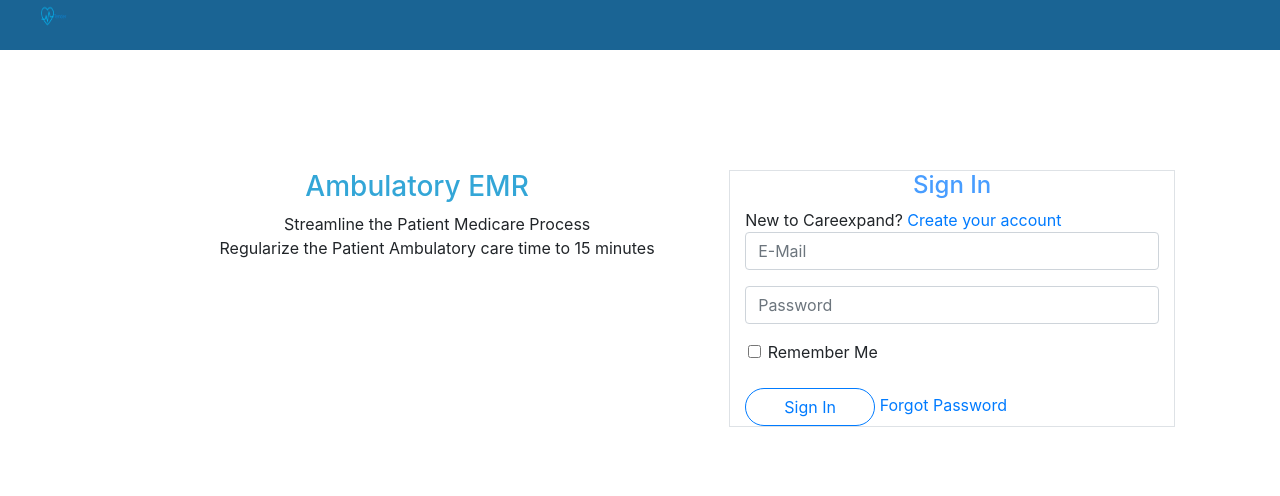
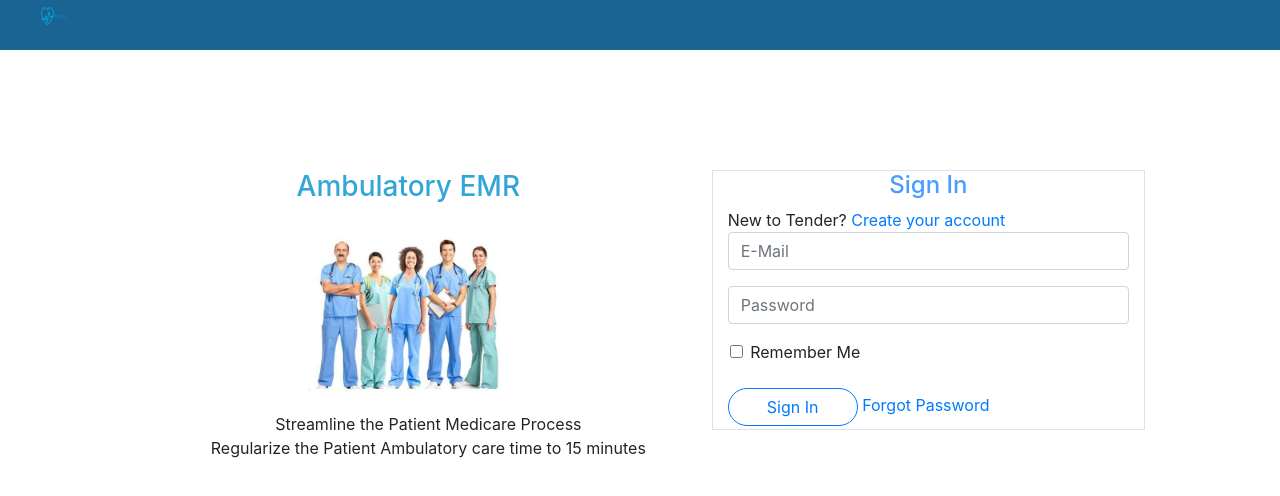
Before and after one commit to VaishaliJula/ASP-EMR, an Angular app: page / in a window 1280 px wide. Shown: the top 496 px of the page. Built offline with nearby package versions, Linux system fonts and the light colour scheme.

Commit message:
Chnages To Login and Header Component

```diff
--- a/src/app/header/header.component.css
+++ b/src/app/header/header.component.css
@@ -1,3 +1,3 @@
-.header{
-	background-color: RGB(26, 100, 148);;
+.loginHeader{
+	background-color: RGB(26, 100, 148);
 }
--- a/src/app/header/header.component.html
+++ b/src/app/header/header.component.html
@@ -1,4 +1,4 @@
-<div class="container-fluid header">
+<div class="container-fluid loginHeader">
 		<img src="assets/MyLogo.png" alt="Ops!!!" width=80em
 			height=50em>
 </div>
--- a/src/app/login-page/login-page.component.css
+++ b/src/app/login-page/login-page.component.css
@@ -1,5 +1,8 @@
 .loginRow {
 	padding: 120px;
+	max-width: 100%;
+    overflow-x: hidden;
+
 }
 .advSection {
 	text-align: center;
@@ -10,11 +13,9 @@
 h3{
 	color: #33a6d7;
 }
-.changeViewButton{border-radius: 20px;}
-
-/* .loginSection {
-	text-align: center;
-} */
+.loginSection{
+	height: 260px;
+}
 h4{
 	color: #489dff;
 	text-align: center;
--- a/src/app/login-page/login-page.component.html
+++ b/src/app/login-page/login-page.component.html
@@ -3,11 +3,11 @@
 	<div class="col-md-7 advSection">
 		<div>
 			<h3>Ambulatory EMR</h3>
+			<img src="assets/hospital-staff.jpg" alt="Ops!!!" width=200em
+				height=200em>
 			<ul class="noBullets">
-				<li>Streamline the Patient Medicare Process
-				</li>
-				<li>Regularize the Patient Ambulatory care time to 15 minutes
-</li>
+				<li>Streamline the Patient Medicare Process</li>
+				<li>Regularize the Patient Ambulatory care time to 15 minutes</li>
 			</ul>
 		</div>
 
@@ -15,7 +15,7 @@
 
 	<div class="col-md-5 border loginSection">
 		<h4>{{loginTitle}}</h4>
-		<span>New to Careexpand? <a href="">Create your account</a></span>
+		<span>New to Tender? <a href="">Create your account</a></span>
 		<form novalidate>
 			<div class="form-group">
 				<input type="text" class="form-control" id="email"
@@ -32,8 +32,7 @@
 			</div>
 			<span><button type="button"
 					class="btn btn-outline-primary btn-rounded waves-effect signInButton">Sign
-					In</button>
-				<a href=""> Forgot Password</a></span>
+					In</button> <a href=""> Forgot Password</a></span>
 		</form>
 	</div>
 
--- a/src/app/login-page/login-page.component.ts
+++ b/src/app/login-page/login-page.component.ts
@@ -8,13 +8,6 @@
 export class LoginPageComponent implements OnInit {
 
 loginTitle = 'Sign In';
-showDifferentView: boolean = false;
-  toggleView(): void {
-    console.log(this.showDifferentView);
-    console.log("function called");
-    this.showDifferentView = !this.showDifferentView;
-    console.log(this.showDifferentView);
-  }
   constructor() { }
 
   ngOnInit() {
```
Also changed, not shown: src/assets/hospital-staff.jpg (added).
